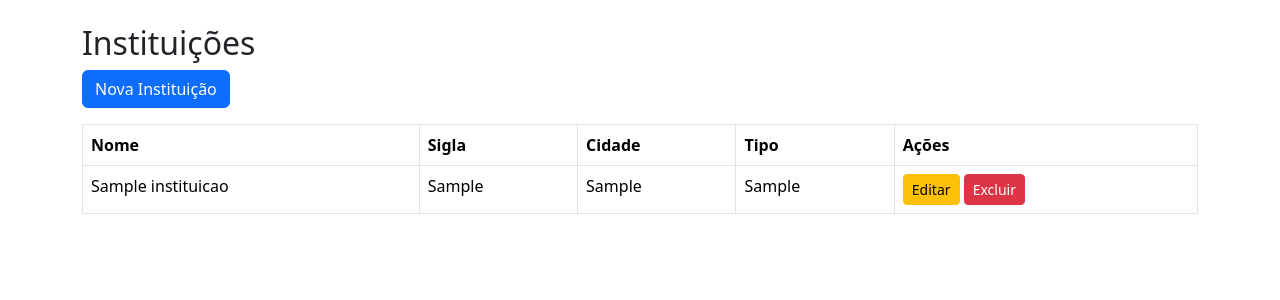
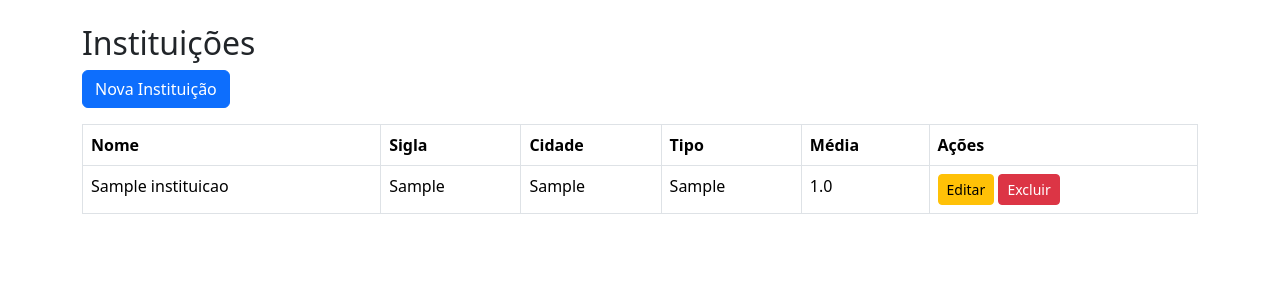
Before and after one commit to fisicorj/EduSkola, a Flask app: page /instituicoes/ in a window 1280 px wide. Shown: the part 56-356 px from the top of the page. Run offline with Flask 3, Linux system fonts and the light colour scheme; a user stored in the database is signed in; tables that the repository leaves empty hold one stand-in row (values such as "Sample post").

Commit message:
Update listar.html

```diff
--- a/app/templates/instituicoes/listar.html
+++ b/app/templates/instituicoes/listar.html
@@ -10,6 +10,7 @@
             <th>Sigla</th>
             <th>Cidade</th>
             <th>Tipo</th>
+            <th>Média</th>
             <th>Ações</th>
         </tr>
     </thead>
@@ -20,6 +21,7 @@
             <td>{{ i.sigla }}</td>
             <td>{{ i.cidade }}</td>
             <td>{{ i.tipo }}</td>
+             <td>{{ i.media_aprovacao }}</td>
             <td>
                 <a href="{{ url_for('instituicoes.editar', id=i.id) }}" class="btn btn-sm btn-warning">Editar</a>
                 <a href="{{ url_for('instituicoes.excluir', id=i.id) }}" class="btn btn-sm btn-danger">Excluir</a>
```
